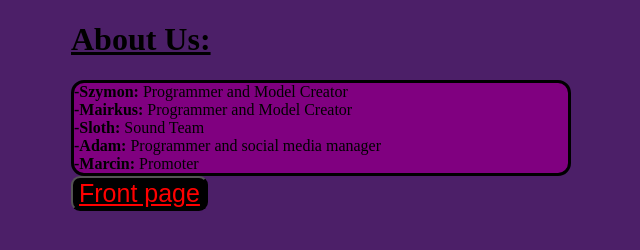
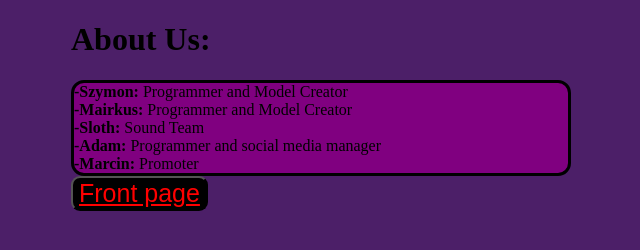
Before and after one commit to Squaresloths/Noob-Defence, a plain HTML site: page pages/about.html in a window 1280 px wide. Shown: the full height of the page, 319-959 px from the left. Drawn offline with Linux system fonts and the light colour scheme.

Commit message:
Update about.html

```diff
--- a/pages/about.html
+++ b/pages/about.html
@@ -7,7 +7,7 @@
 	<link rel="stylesheet" href="about_style.css">
   </head>
   <body style="background-color: #4C1F68">
-    <h1> <u> About Us: </u> </h1>
+    <h1>  About Us:  </h1>
 	<p class="p-welcome">
 	  <div class="left-footer">
   <header><b>-Szymon:</b> Programmer and Model Creator <br> <b>-Mairkus:</b> Programmer and Model Creator <br> <b>-Sloth:</b> Sound Team <br> <b>-Adam:</b> Programmer and social media manager <br> <b>-Marcin:</b> Promoter
```
